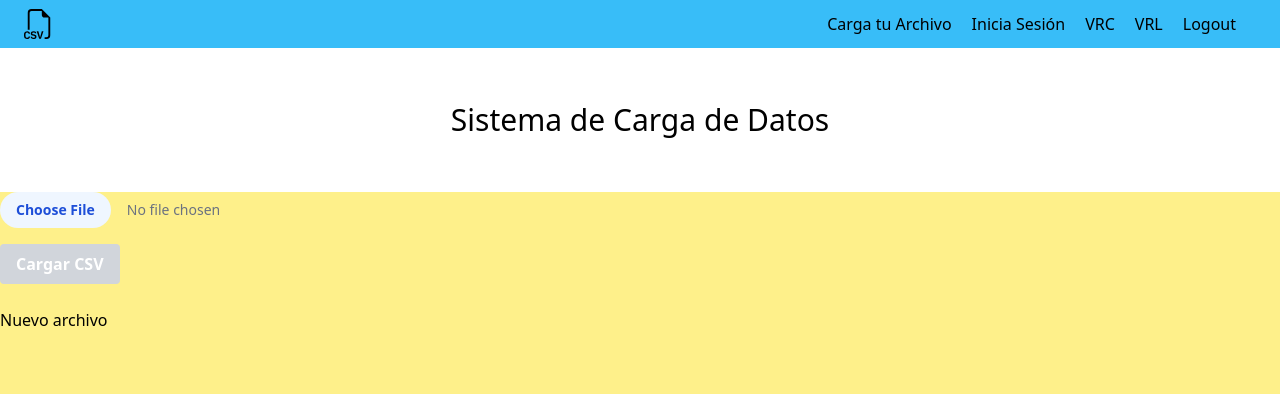
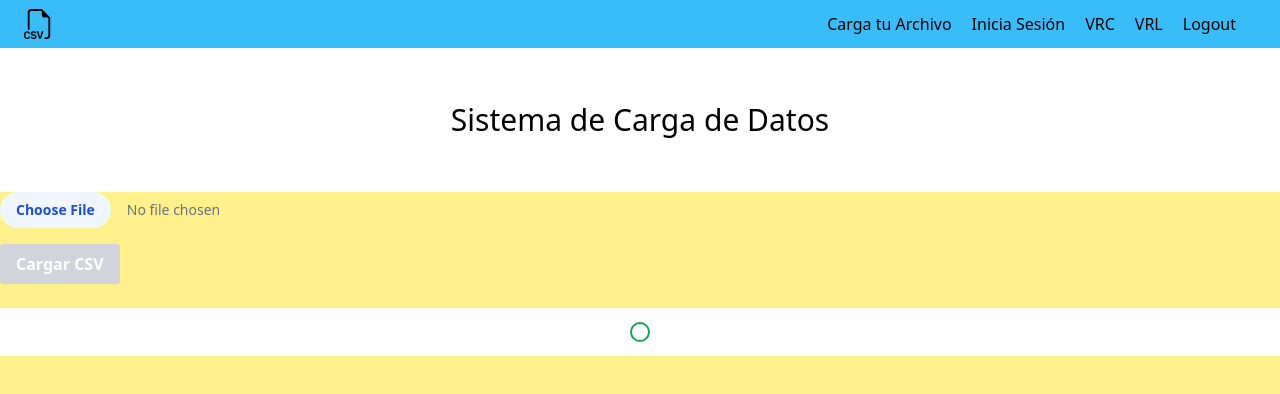
Before and after one commit to juan-arango35/reto-tecnico, a React (Vite) app: page / in a window 1280 px wide. Shown: the top 394 px of the page. Built offline with nearby package versions, Linux system fonts and the light colour scheme; sample sign-in values are in the browser's storage.

Commit message:
agrega estilos a resultados

```diff
--- a/src/components/csvUploader/ResultDisplay.jsx
+++ b/src/components/csvUploader/ResultDisplay.jsx
@@ -1,24 +1,22 @@
 import React from "react";
 import { Link } from "react-router-dom";
+import { CiCircleCheck } from "react-icons/ci";
 
-const ResultDisplay = ({ successRecords,clearRecords}) => {
+const ResultDisplay = ({ successRecords, clearRecords }) => {
   return (
-    <div>
-      <button onClick={clearRecords}>
-        <Link to="/">Nuevo archivo</Link>
-      </button>
+    <div className="w-full bg-white flex justify-center items-center h-12 relative  ">
+      <div className="border-2 p-2 border-green-600 rounded-2xl">
+        {successRecords.length > 0 && (
+          <div className="flex gap-2 items-center text-green-600 ">
+            <CiCircleCheck />
+            <div>{successRecords.length} records uploader successfully</div>
+          </div>
+        )}
+      </div>
       {successRecords.length > 0 && (
-        <div>
-          <h2>Registros exitosos:</h2>
-          <ul>
-            {successRecords.map((item) => (
-              <li>
-                {item.name} - {item.email} - {item.age}
-              </li>
-            ))}
-          </ul>
-          <div>{successRecords.length} records uploader successfully</div>
-        </div>
+        <button onClick={clearRecords} className="absolute right-4">
+          <Link to="/">Nuevo archivo</Link>
+        </button>
       )}
     </div>
   );
--- a/src/pages/principal/Principal.jsx
+++ b/src/pages/principal/Principal.jsx
@@ -96,6 +96,8 @@ const clearRecords = () => {
   return (
     <div className="h-screen bg-yellow-200">
       <h1 className="bg-white h-36 flex justify-center items-center text-3xl">Sistema de Carga de Datos</h1>
+
+
       <form onSubmit={handleSubmit} className="mb-6">
         <div className="mb-4">
           <input
@@ -123,11 +125,12 @@ const clearRecords = () => {
         </button>
       </form>
 
+
       {/*   mostrar los errores si existen */}
       {error && <p className="text-red-500 mb-4">{error}</p>}
 
       {(setSuccessRecords.length > 0 || errorRecords.length > 0) && (
-        <div>
+        <div className="flex justify-center flex-col items-center">
 
           <ResultDisplay successRecords={successRecords} clearRecords={clearRecords} />
           <ErrorCorrection errorRecords={errorRecords} />
```
